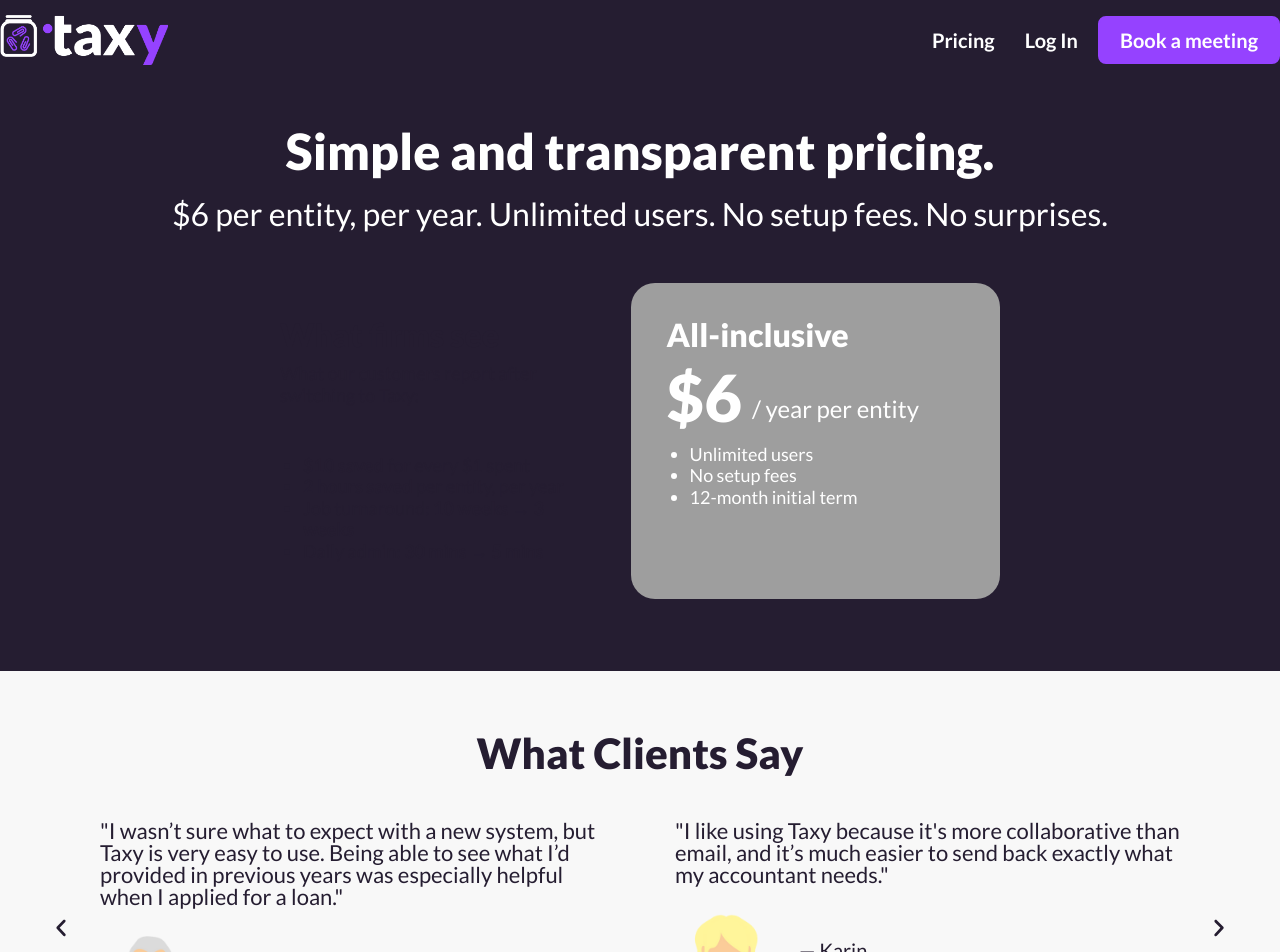
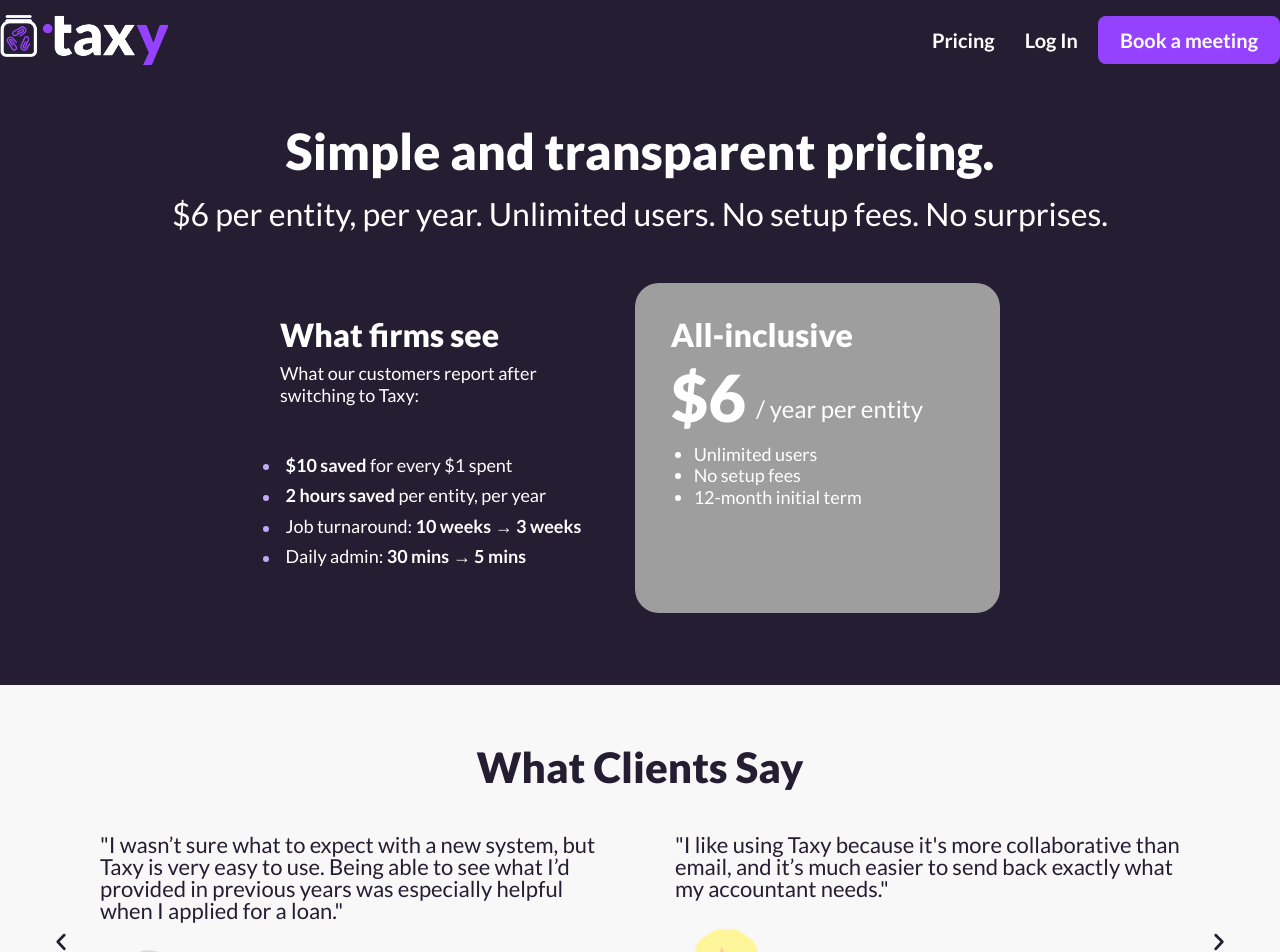
Before and after one commit to taxy-au/taxy-website, a Jekyll site: the page built from pricing.html, in a window 1280 px wide. Shown: the top 952 px of the page. Built offline with Jekyll 4.4.1, drawn with Linux system fonts in a browser that asks for light colours; nearby versions of some CDN libraries; library files that are not in the unit come from our copies.

Commit message:
Pricing: make stripped proof column actually look good
Previous commit removed the white card bg but didn't recolor the text,
so dark Nightshade text was sitting on the dark section bg = invisible.

This commit:
- White text for h3/p/ul/li/strong inside the proof column
- Restored vertical padding (36px) so the column has breathing room top
  and bottom, with some right padding (16px) so it doesn't bump into
  the purple card. Left padding stays 0 so the heading aligns with the
  hero copy above it.
- Custom bullet markers in lavender (#C2A8F9) for a touch of brand
  accent without competing with the price card's primary purple.

Co-Authored-By: Claude Opus 4.7 (1M context) <noreply@anthropic.com>

```diff
--- a/_includes/head-pricing.html
+++ b/_includes/head-pricing.html
@@ -1,10 +1,43 @@
 <link rel='stylesheet' id='elementor-post-125-css' href='{{ site.baseurl }}/assets/wp-content/uploads/elementor/css/post-125.css' media='all' />
 <style id="taxy-pricing-overrides">
+  /* "What firms see" proof column: no card chrome, white text on the
+     dark section bg. Only the purple price card keeps card treatment. */
   .elementor-element.elementor-element-a4be9a6 {
     background-color: transparent !important;
     border-radius: 0 !important;
     box-shadow: none !important;
+    padding-top: 36px !important;
+    padding-right: 16px !important;
+    padding-bottom: 36px !important;
     padding-left: 0 !important;
-    padding-right: 0 !important;
+    align-self: stretch;
+  }
+  .elementor-element.elementor-element-a4be9a6,
+  .elementor-element.elementor-element-a4be9a6 h3,
+  .elementor-element.elementor-element-a4be9a6 p,
+  .elementor-element.elementor-element-a4be9a6 ul,
+  .elementor-element.elementor-element-a4be9a6 li,
+  .elementor-element.elementor-element-a4be9a6 strong {
+    color: #ffffff !important;
+  }
+  /* Pull the bullet markers in line with brand purple for a touch of accent */
+  .elementor-element.elementor-element-a4be9a6 ul {
+    list-style: none;
+    padding-left: 0;
+  }
+  .elementor-element.elementor-element-a4be9a6 li {
+    position: relative;
+    padding-left: 1.25em;
+    margin-bottom: 0.5em;
+  }
+  .elementor-element.elementor-element-a4be9a6 li::before {
+    content: "";
+    position: absolute;
+    left: 0;
+    top: 0.55em;
+    width: 6px;
+    height: 6px;
+    border-radius: 50%;
+    background-color: #C2A8F9;
   }
 </style>
```
